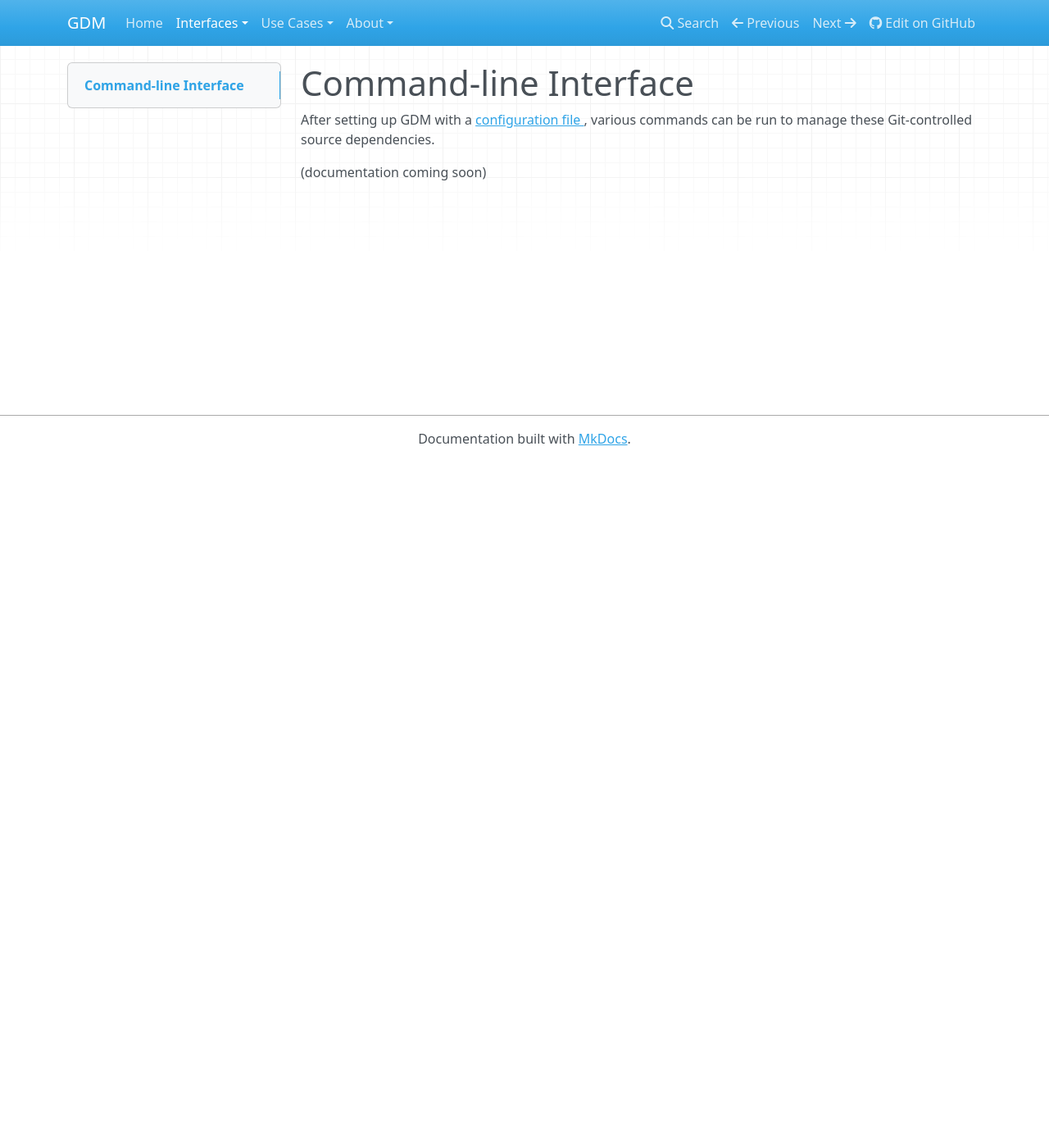
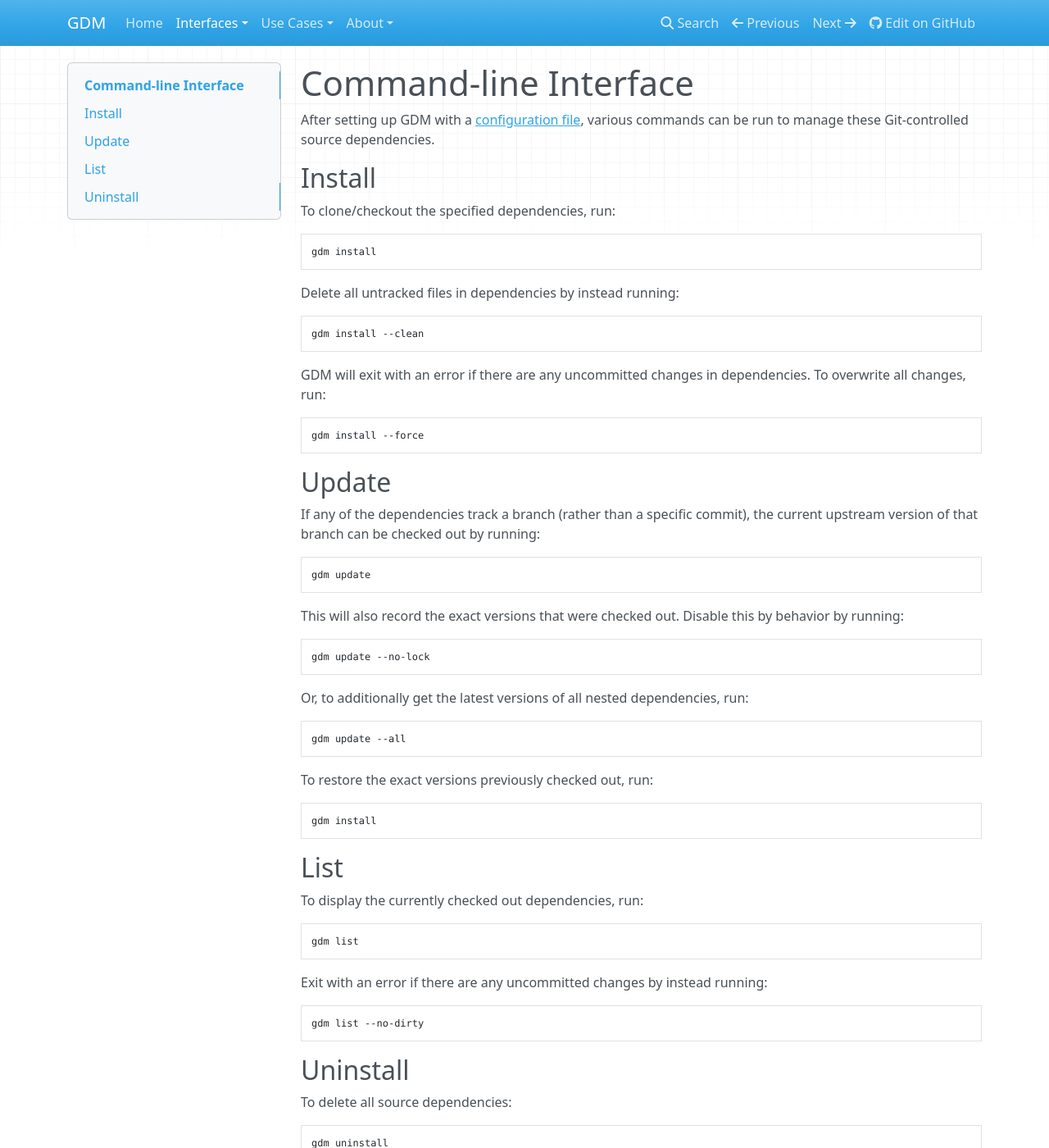
Before and after one commit to jacebrowning/gitman, an MkDocs documentation site: the page built from docs/interfaces/cli.md, in a window 1280 px wide and 1400 px high. Shown: the whole window at 82% size. Built offline with MkDocs 1.6.1, drawn with Linux system fonts in a browser that asks for light colours; nearby versions of some CDN libraries; old or Windows-style settings are respelled for this version of MkDocs; some of the changed text lies outside the part shown.

Commit message:
Document command-line interface
Fixes #62

````diff
--- a/docs/interfaces/cli.md
+++ b/docs/interfaces/cli.md
@@ -1,5 +1,77 @@
 # Command-line Interface
 
-After setting up GDM with a [configuration file ](../index.md#setup), various commands can be run to manage these Git-controlled source dependencies.
+After setting up GDM with a [configuration file](../index.md#setup), various commands can be run to manage these Git-controlled source dependencies.
 
-(documentation coming soon)
+## Install
+
+To clone/checkout the specified dependencies, run:
+
+```sh
+gdm install
+```
+
+Delete all untracked files in dependencies by instead running:
+
+```sh
+gdm install --clean
+```
+
+GDM will exit with an error if there are any uncommitted changes in dependencies. To overwrite all changes, run:
+
+```sh
+gdm install --force
+```
+
+## Update
+
+If any of the dependencies track a branch (rather than a specific commit), the current upstream version of that branch can be checked out by running:
+
+```sh
+gdm update
+```
+
+This will also record the exact versions that were checked out. Disable this by behavior by running:
+
+```sh
+gdm update --no-lock
+```
+
+Or, to additionally get the latest versions of all nested dependencies, run:
+
+```sh
+gdm update --all
+```
+
+To restore the exact versions previously checked out, run:
+
+```sh
+gdm install
+```
+
+## List
+
+To display the currently checked out dependencies, run:
+
+```sh
+gdm list
+```
+
+Exit with an error if there are any uncommitted changes by instead running:
+
+```sh
+gdm list --no-dirty
+```
+
+## Uninstall
+
+To delete all source dependencies:
+
+```sh
+gdm uninstall
+```
+
+If any dependencies contain uncommitted changes, instead run:
+
+```sh
+gdm uninstall --force
+```
````
